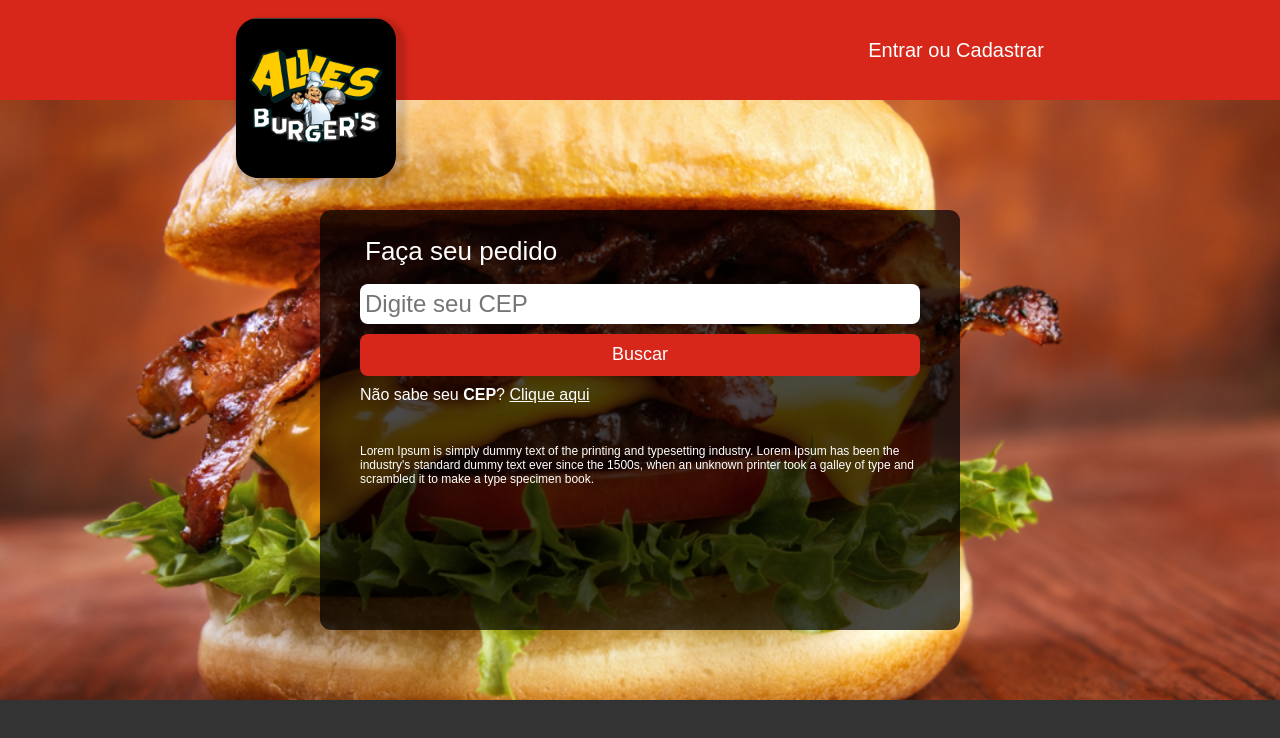
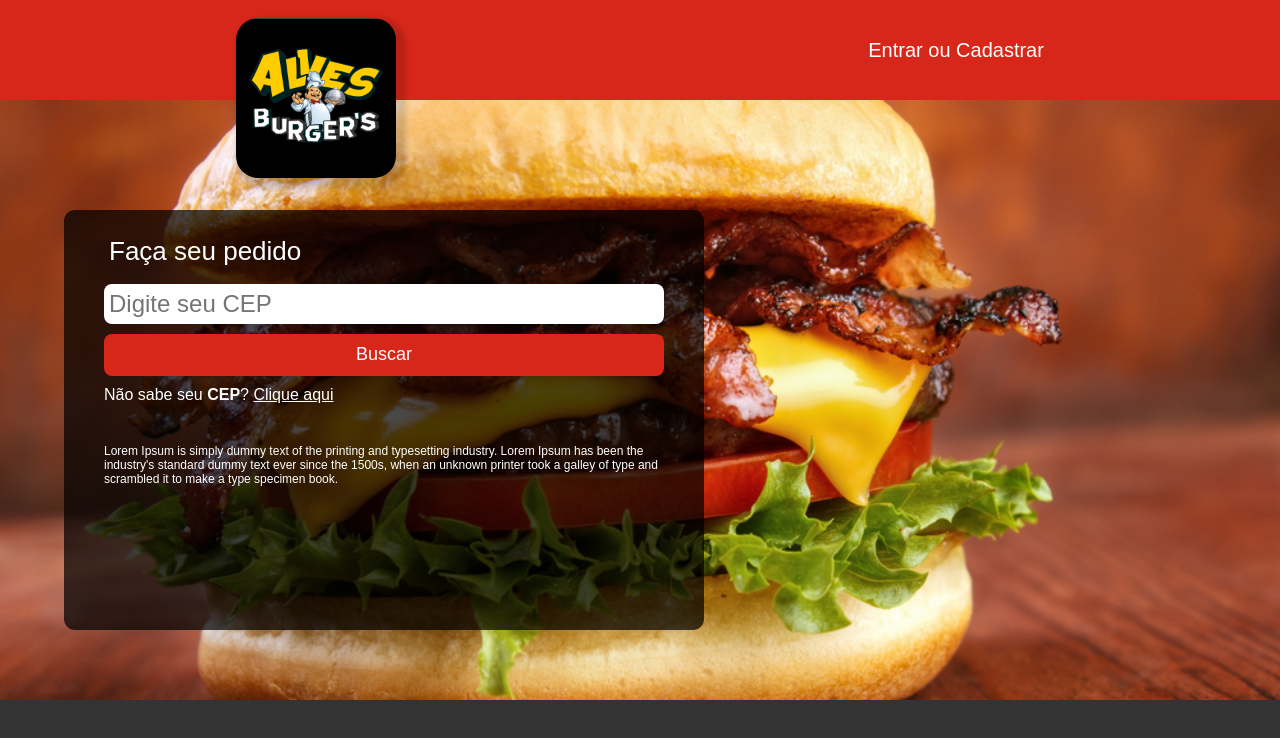
Before and after one commit to bromatheuscruz/DidacticProjectAngular, an Angular app: page /#/ in a window 1280 px wide. Shown: the top 738 px of the page. Built offline with nearby package versions, Linux system fonts and the light colour scheme.

Commit message:
Ajuste formulário

```diff
--- a/src/styles.css
+++ b/src/styles.css
@@ -66,7 +66,7 @@ html {
 .form-box {
     position: absolute;
     top: 50%;
-    left: 50%;
+    left: 30%;
     transform: translate(-50%, -50%);
     background: rgba(0,0,0,0.71) none;
     border-radius: 11px;
@@ -169,6 +169,7 @@ html {
     .form-box {
         width: 95%;
         height: 50%;
+        left: 50%;
     }
 
 }
```
